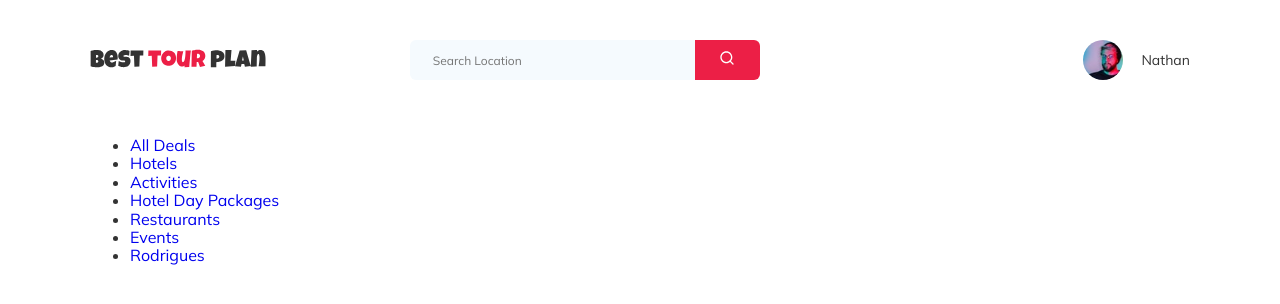
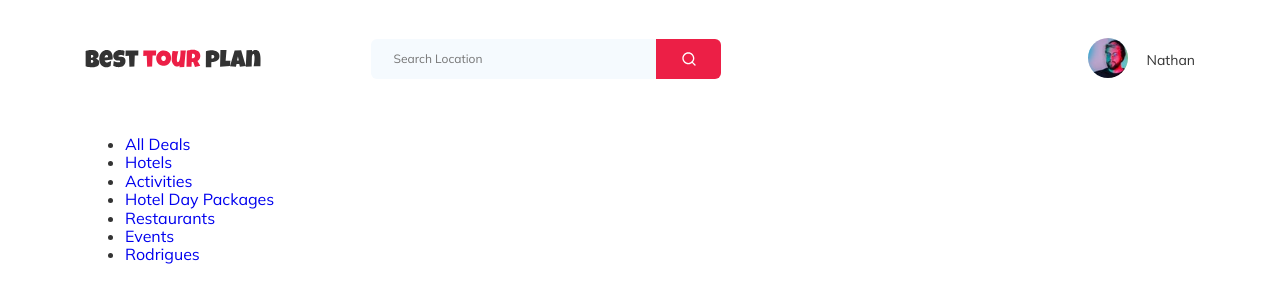
Before and after one commit to IliaZhukovskii/Tour-plan, a plain HTML site: page index.html in a window 1280 px wide. Drawn offline with Linux system fonts and the light colour scheme.

Commit message:
create: pixel

```diff
--- a/sass/_settings.sass
+++ b/sass/_settings.sass
@@ -2,7 +2,7 @@
   box-sizing: border-box
 
 .container
-  max-width: 1100px
+  max-width: 1110px
   margin: auto
 
 a
--- a/sass/section/_header.sass
+++ b/sass/section/_header.sass
@@ -4,21 +4,24 @@
   align-items: center
   justify-content: space-between
   padding: 40px 0
+  margin-top: 1px
 
 .search
   position: relative
   +size(350px,40px)
-  margin-left: -180px
+  margin-left: -215px
+  margin-top: -2px
 
   input[type~="text"]
     font-size: 12px
     line-height: 15
+    color: $text-color
 
   &__input
     +size(285px,100%)
     +border(none,6px 0 0 6px)
     background-color: #F5FAFE
-    padding: 12px 23px
+    padding: 10px 23px 12px 23px
     outline: none
 
   &__button
@@ -29,17 +32,28 @@
     +border(none,0 6px 6px 0)
     background-color: $button-color
 
+    img
+      margin-top: 3px
+      margin-left: 1px
+
 .user
   display: flex
+  position: relative
+  justify-content: flex-end
   align-items: center
-
+  width: 150px
+  img
+    margin-top: -4px
   &__avatar
+    position: absolute
     +size(40px,40px)
     +border(none,50%)
     object-fit: cover
-
+    right: 67px
   &__name
+    position: absolute
     line-height: 18px
     font-size: 14px
     color: $text-color
     margin-left: 18px
+    right: 0px
```
Also changed, not shown: css/style.css, 1 other file.
